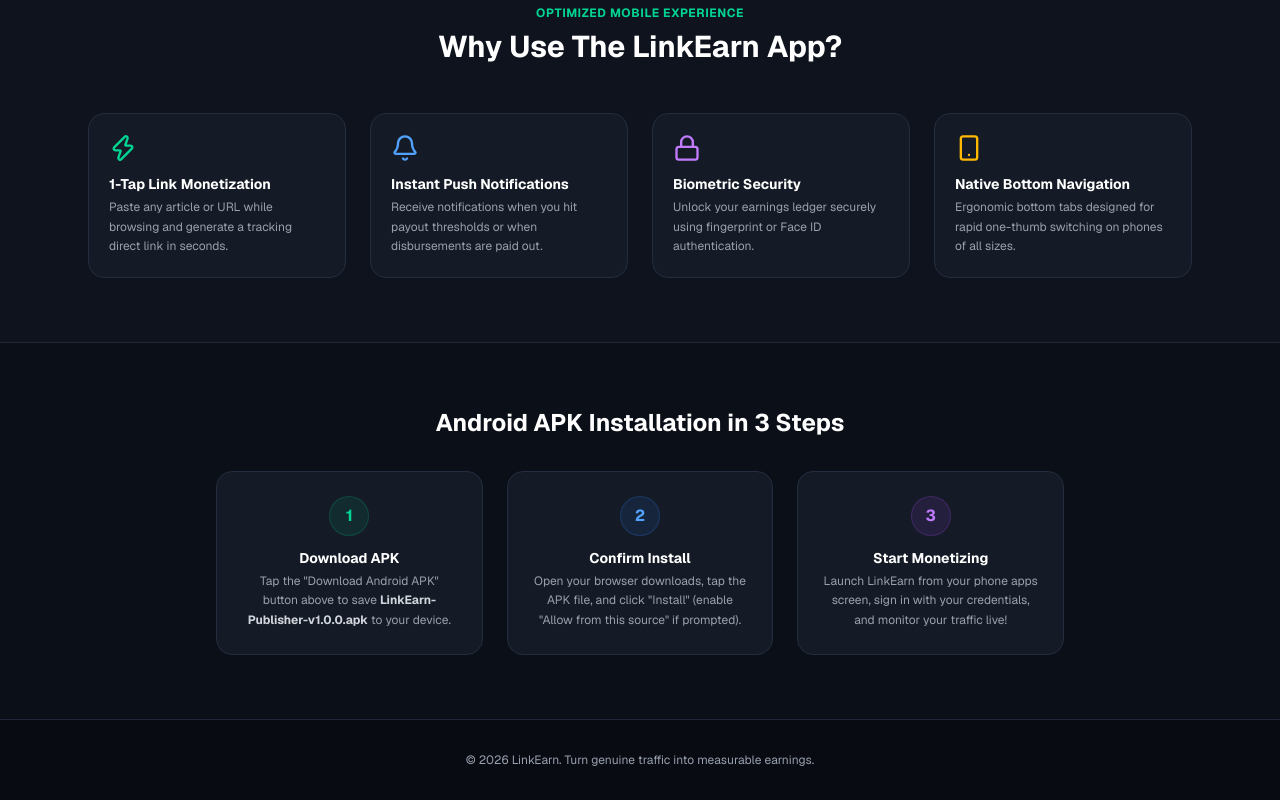
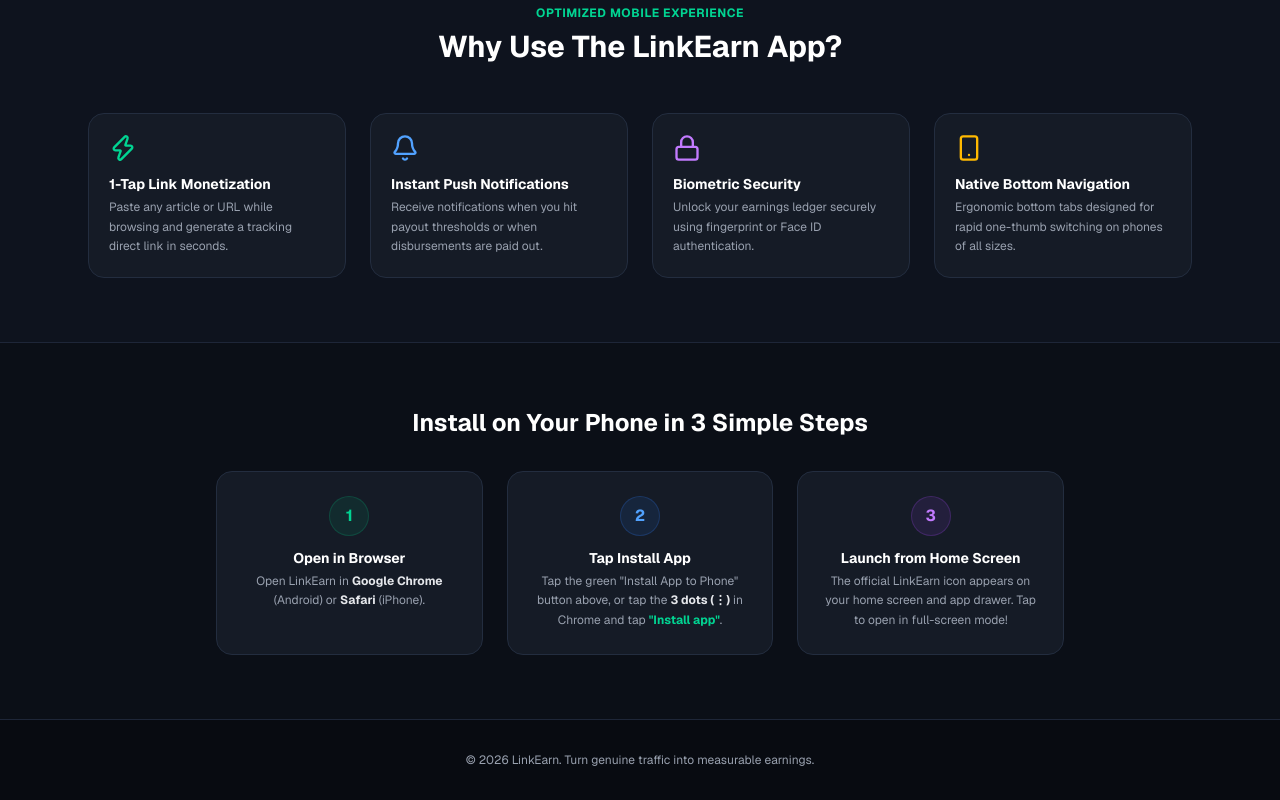
Before and after one commit to Er-prince-kumar/applovin2, a Next.js app: page /download in a window 1280 px wide. Shown: the part 1057-1857 px from the top of the page. Built offline with nearby package versions, Linux system fonts and the light colour scheme.

Commit message:
Auto-update: page.tsx (8:04:53 PM)

```diff
--- a/src/app/download/page.tsx
+++ b/src/app/download/page.tsx
@@ -152,10 +152,10 @@
         </div>
       </section>
 
-      {/* 3-Step Installation Guide */}
+      {/* 3-Step Phone Installation Guide */}
       <section className="py-16 max-w-4xl mx-auto px-6">
         <h3 className="text-2xl font-bold text-white text-center mb-8">
-          Android APK Installation in 3 Steps
+          Install on Your Phone in 3 Simple Steps
         </h3>
 
         <div className="grid md:grid-cols-3 gap-6">
@@ -163,9 +163,9 @@
             <div className="w-10 h-10 rounded-full bg-emerald-500/10 border border-emerald-500/20 text-emerald-400 font-bold flex items-center justify-center mx-auto mb-3">
               1
             </div>
-            <h4 className="text-sm font-bold text-white mb-1">Download APK</h4>
+            <h4 className="text-sm font-bold text-white mb-1">Open in Browser</h4>
             <p className="text-xs text-gray-400 leading-relaxed">
-              Tap the &quot;Download Android APK&quot; button above to save <strong className="text-gray-300">LinkEarn-Publisher-v1.0.0.apk</strong> to your device.
+              Open LinkEarn in <strong className="text-gray-200">Google Chrome</strong> (Android) or <strong className="text-gray-200">Safari</strong> (iPhone).
             </p>
           </div>
 
@@ -173,9 +173,9 @@
             <div className="w-10 h-10 rounded-full bg-blue-500/10 border border-blue-500/20 text-blue-400 font-bold flex items-center justify-center mx-auto mb-3">
               2
             </div>
-            <h4 className="text-sm font-bold text-white mb-1">Confirm Install</h4>
+            <h4 className="text-sm font-bold text-white mb-1">Tap Install App</h4>
             <p className="text-xs text-gray-400 leading-relaxed">
-              Open your browser downloads, tap the APK file, and click &quot;Install&quot; (enable &quot;Allow from this source&quot; if prompted).
+              Tap the green &quot;Install App to Phone&quot; button above, or tap the <strong className="text-gray-200">3 dots (⋮)</strong> in Chrome and tap <strong className="text-emerald-400">&quot;Install app&quot;</strong>.
             </p>
           </div>
 
@@ -183,9 +183,9 @@
             <div className="w-10 h-10 rounded-full bg-purple-500/10 border border-purple-500/20 text-purple-400 font-bold flex items-center justify-center mx-auto mb-3">
               3
             </div>
-            <h4 className="text-sm font-bold text-white mb-1">Start Monetizing</h4>
+            <h4 className="text-sm font-bold text-white mb-1">Launch from Home Screen</h4>
             <p className="text-xs text-gray-400 leading-relaxed">
-              Launch LinkEarn from your phone apps screen, sign in with your credentials, and monitor your traffic live!
+              The official LinkEarn icon appears on your home screen and app drawer. Tap to open in full-screen mode!
             </p>
           </div>
         </div>
```
